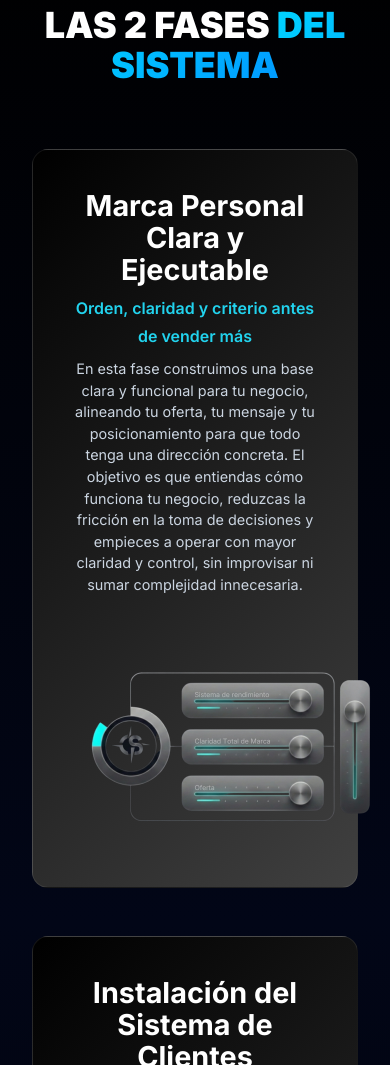
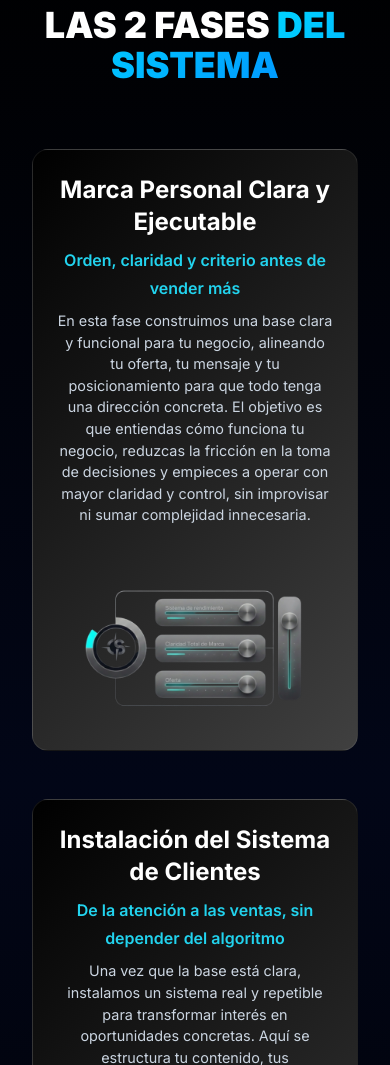
Before and after one commit to contentflowconsulting/Landings, a plain HTML site: page index.html in a window 390 px wide. Shown: the part 935-2000 px from the top of the page. Drawn offline with nearby package versions, Linux system fonts and the light colour scheme.

Commit message:
index.html

```diff
--- a/index.html
+++ b/index.html
@@ -168,7 +168,8 @@
 
     @media (max-width: 768px) {
       .titulo-principal {
-        font-size: 1.7rem !important;
+        font-size: 1.5rem !important;
+        font-weight: 800 !important;
       }
     }
 
@@ -270,11 +271,10 @@
     /* Imagen en contenedores de fase */
     .fase-image {
       max-width: 420px;
+      width: 100%;
       height: auto;
-      margin: 0 0.5rem 1.5rem 0.5rem;
+      margin: 0 auto 1.5rem auto;
       display: block;
-      margin-left: auto;
-      margin-right: auto;
     }
 
     .vehiculo-titulo {
@@ -283,19 +283,25 @@
 
     @media (max-width: 768px) {
       .fase-image {
-        max-width: 320px;
+        max-width: 90%;
+        width: 90%;
         order: 999;
-        margin-top: 1.5rem;
-        margin-bottom: 0;
+        margin: 1.5rem auto 0 auto;
+        padding: 0;
       }
 
       .fase-gradient {
         display: flex;
         flex-direction: column;
         text-align: center;
+        padding: 1.5rem;
       }
 
-      .vehiculo-titulo,
+      .vehiculo-titulo {
+        font-size: 1.5rem !important;
+        text-align: center;
+      }
+
       .vehiculo-subtitulo,
       .vehiculo-descripcion {
         text-align: center;
@@ -308,7 +314,7 @@
   <!-- Página 1: HERO -->
   <section class="min-h-screen flex flex-col items-center justify-center px-6 md:px-12 pt-4 pb-16 bg-black">
     <div class="mb-4 md:mb-6 mt-0">
-      <img src="Sin_fondo.png" alt="Client System Logo" class="logo-hover mx-auto w-24 md:w-40 drop-shadow-lg" />
+      <img src="Sin fondo.png" alt="Client System Logo" class="logo-hover mx-auto w-24 md:w-40 drop-shadow-lg" />
     </div>
     <div class="flex flex-col md:flex-row items-center justify-center w-full max-w-7xl space-y-10 md:space-y-0 md:space-x-20">
       <div class="flex-1 max-w-xl space-y-4 md:space-y-6">
@@ -448,7 +454,7 @@
   <!-- Página 5: APARTADO LEGAL -->
   <section id="legal" class="seccion-legal px-8 py-16 border-t border-slate-900" style="background: linear-gradient(180deg, #1a1f2e 0%, #0f1419 100%);">
     <div class="max-w-4xl mx-auto text-center">
-      <div class="mb-8">
+      <div class="mb-4">
         <img src="Punto_de_Inflexion-removebg-preview.png" alt="Logo Legal" class="mx-auto w-20 md:w-24 opacity-80" />
       </div>
       <div class="text-slate-400 text-xs md:text-sm space-y-3">
```
